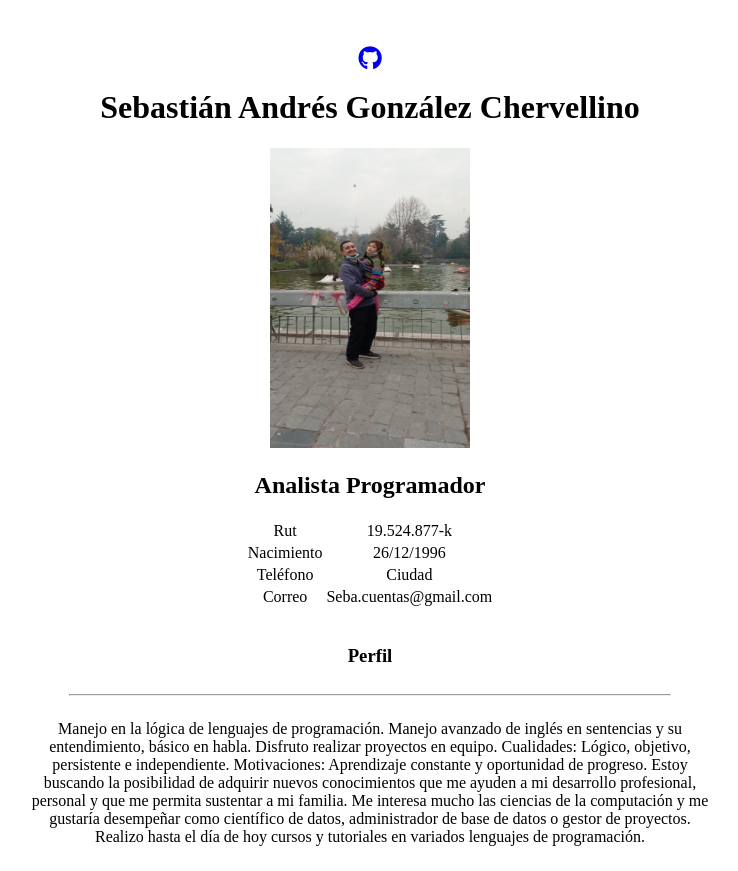
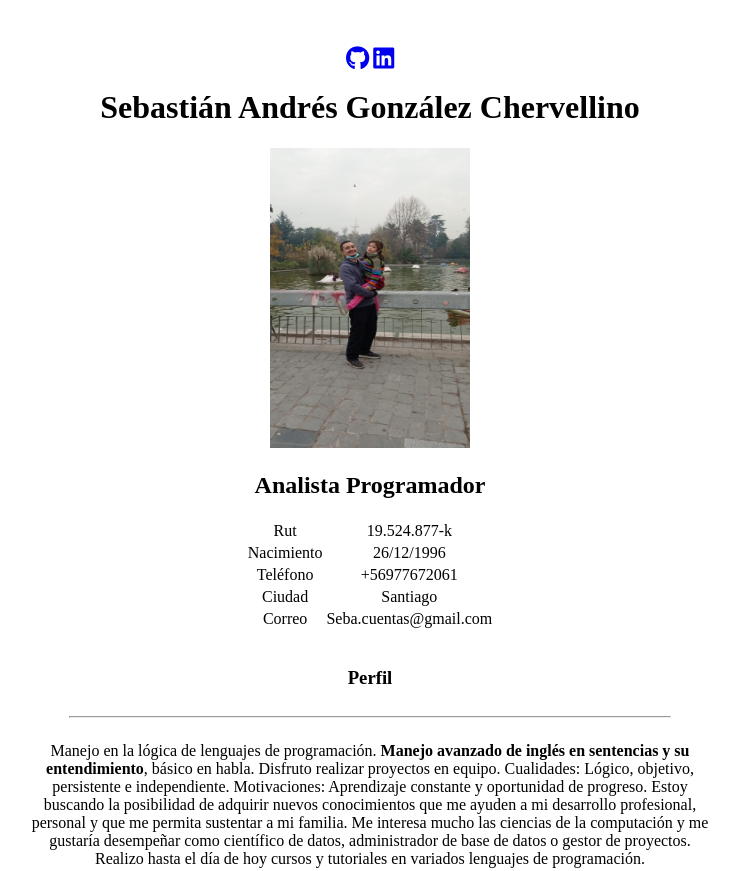
Before and after one commit to SebaGCh/CurriculumVitae, a plain HTML site: page index.html in a window 1280 px wide. Shown: the top 871 px of the page, without its empty margins (270-1008 px from the left). Drawn offline with Linux system fonts and the light colour scheme.

Commit message:
Ultimas correcciones; Se agrega b y nueva red social

```diff
--- a/index.html
+++ b/index.html
@@ -9,6 +9,7 @@
 <body>
     <div class="box">
         <a href="https://github.com/SebaGCh"><i class="fa-brands fa-github fa-xl"></i></a>
+        <a href="https://www.linkedin.com/in/sebastianchervellino/"><i class="fa-brands fa-linkedin fa-xl"></i></a>
         <h1>Sebastián Andrés González Chervellino</h1>
         <img src="./assets/fotocurriculum.jpg" alt="" width="200" height="300">
         <h2>Analista Programador</h2>
@@ -24,7 +25,11 @@
         </tr>
         <tr>
             <td>Teléfono</td>
+            <td>+56977672061</td>
+        </tr>
+        <tr>
             <td>Ciudad</td>
+            <td>Santiago</td>
         </tr>
         <tr>
             <td>Correo</td>
@@ -35,7 +40,7 @@
     <h3>Perfil</h3>
     <hr>
     <p>
-        Manejo en la lógica de lenguajes de programación. Manejo avanzado de inglés en sentencias y su entendimiento, básico
+        Manejo en la lógica de lenguajes de programación. <b>Manejo avanzado de inglés en sentencias y su entendimiento</b>, básico
         en habla. Disfruto realizar proyectos en equipo.
         Cualidades: Lógico, objetivo, persistente e independiente.
         Motivaciones: Aprendizaje constante y oportunidad de progreso.
@@ -48,6 +53,7 @@
     <br>
     <h3>Conocimientos</h2>
     <hr>
+    <!-- No pude centrar bien la lista -->
     <ul>
         <li>Lenguajes del lado del servidor Java, C#, Javascript.</li>
         <li>Lenguajes del lado del cliente Javascript y librerías Jquery y Ajax.</li>
```
